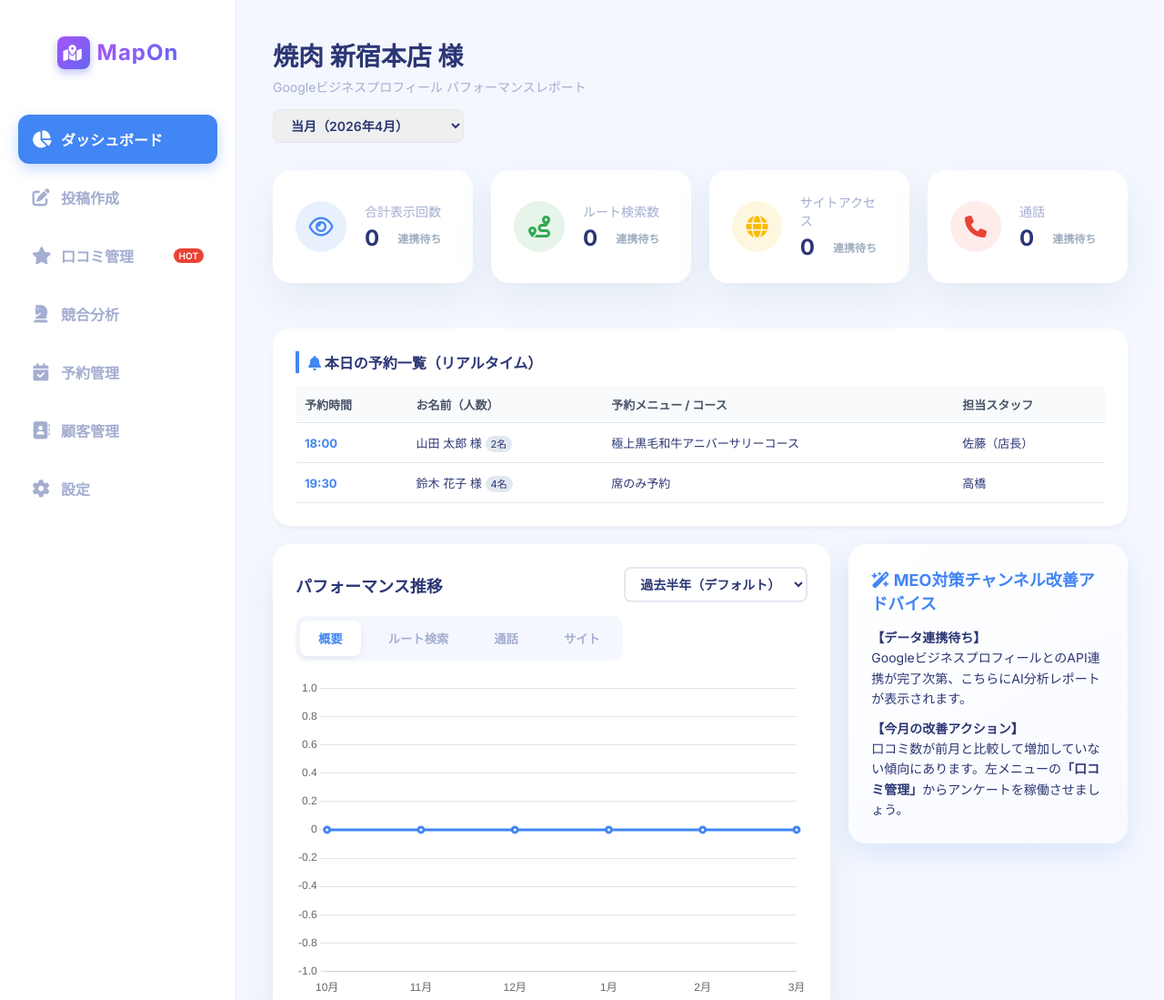
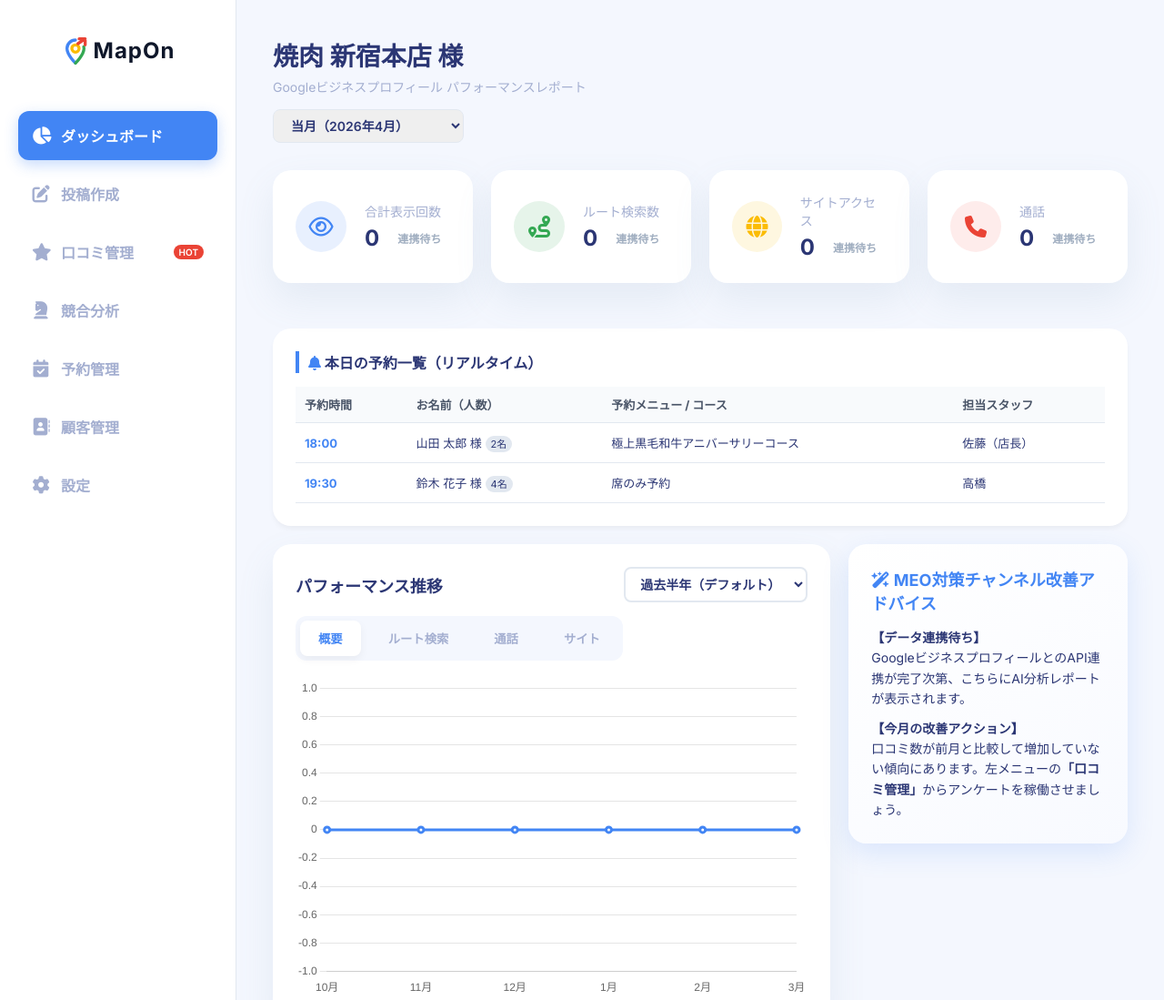
Before and after one commit to kojiuratamsm/meo-dashboard-system, a website built with Vite: page index.html in a window 1280 px wide. Shown: the top 1099 px of the page at 91% size. Built offline with nearby package versions, Linux system fonts and the light colour scheme; a script that the page names is missing.

Commit message:
Add files via upload

```diff
--- a/index.html
+++ b/index.html
@@ -165,11 +165,14 @@
     <!-- Sidebar -->
     <nav class="sidebar">
         <div class="logo-area" style="cursor:pointer;" onclick="switchMainView('dashboard', document.querySelector('.nav-item'))">
-            <div class="msm-logo" style="display:flex; align-items:center; gap:8px;">
-                <div style="background:linear-gradient(135deg, #a855f7, #6366f1); color:white; width:36px; height:36px; border-radius:8px; display:flex; align-items:center; justify-content:center; box-shadow:0 4px 10px rgba(99,102,241,0.4);">
-                    <i class="fa-solid fa-map-location-dot" style="font-size:18px;"></i>
-                </div>
-                <span style="font-size:24px; font-weight:900; background:linear-gradient(135deg, #a855f7, #6366f1); -webkit-background-clip:text; background-clip:text; -webkit-text-fill-color:transparent; letter-spacing:1px;">MapOn</span>
+            <div class="msm-logo" style="display:flex; align-items:center; gap:4px;">
+                <svg width="32" height="32" viewBox="0 0 24 24" fill="none" xmlns="http://www.w3.org/2000/svg">
+                    <path d="M12 22C12 22 5 15.3137 5 10C5 6.13401 8.13401 3 12 3" stroke="#4285F4" stroke-width="2.5" stroke-linecap="round"/>
+                    <path d="M12 22C12 22 19 15.3137 19 10C19 9.5 18.9 9 18.8 8.6" stroke="#34A853" stroke-width="2.5" stroke-linecap="round"/>
+                    <circle cx="12" cy="10" r="3" stroke="#FBBC05" stroke-width="2.5"/>
+                    <path d="M14 6L20 2M20 2L15 2M20 2L20 7" stroke="#EA4335" stroke-width="2.5" stroke-linecap="round" stroke-linejoin="round"/>
+                </svg>
+                <span style="font-size:24px; font-weight:900; color:#0F172A; letter-spacing:1px;">MapOn</span>
             </div>
         </div>
 
@@ -205,11 +208,14 @@
 
         <!-- モバイル専用ヘッダー -->
         <div class="mobile-only-header">
-            <div class="msm-logo" style="display:flex; align-items:center; gap:8px; margin:0; cursor:pointer;" onclick="switchMainView('dashboard', document.querySelector('.nav-item'))">
-                <div style="background:linear-gradient(135deg, #a855f7, #6366f1); color:white; width:28px; height:28px; border-radius:6px; display:flex; align-items:center; justify-content:center; box-shadow:0 3px 8px rgba(99,102,241,0.3);">
-                    <i class="fa-solid fa-map-location-dot" style="font-size:14px;"></i>
-                </div>
-                <span style="font-size:20px; font-weight:900; background:linear-gradient(135deg, #a855f7, #6366f1); -webkit-background-clip:text; background-clip:text; -webkit-text-fill-color:transparent; letter-spacing:1px;">MapOn</span>
+            <div class="msm-logo" style="display:flex; align-items:center; gap:4px; margin:0; cursor:pointer;" onclick="switchMainView('dashboard', document.querySelector('.nav-item'))">
+                <svg width="24" height="24" viewBox="0 0 24 24" fill="none" xmlns="http://www.w3.org/2000/svg">
+                    <path d="M12 22C12 22 5 15.3137 5 10C5 6.13401 8.13401 3 12 3" stroke="#4285F4" stroke-width="2.5" stroke-linecap="round"/>
+                    <path d="M12 22C12 22 19 15.3137 19 10C19 9.5 18.9 9 18.8 8.6" stroke="#34A853" stroke-width="2.5" stroke-linecap="round"/>
+                    <circle cx="12" cy="10" r="3" stroke="#FBBC05" stroke-width="2.5"/>
+                    <path d="M14 6L20 2M20 2L15 2M20 2L20 7" stroke="#EA4335" stroke-width="2.5" stroke-linecap="round" stroke-linejoin="round"/>
+                </svg>
+                <span style="font-size:20px; font-weight:900; color:#0F172A; letter-spacing:1px;">MapOn</span>
             </div>
             <button onclick="toggleMobileMenu()" style="background:none; border:none; font-size:26px; color:var(--text-main); cursor:pointer;"><i class="fa-solid fa-bars"></i></button>
         </div>
```
